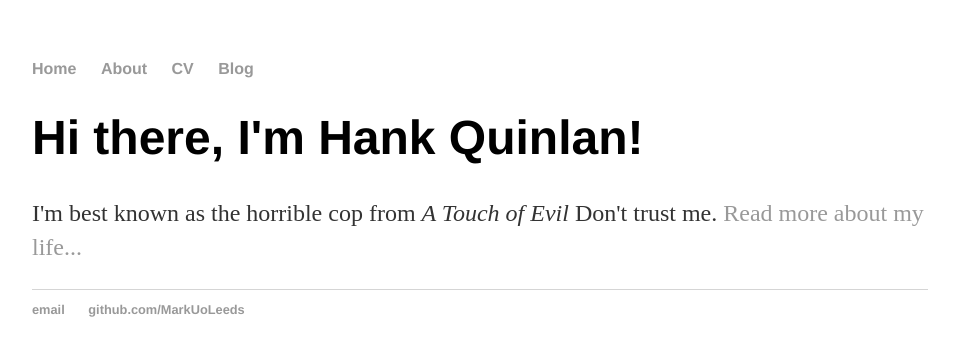
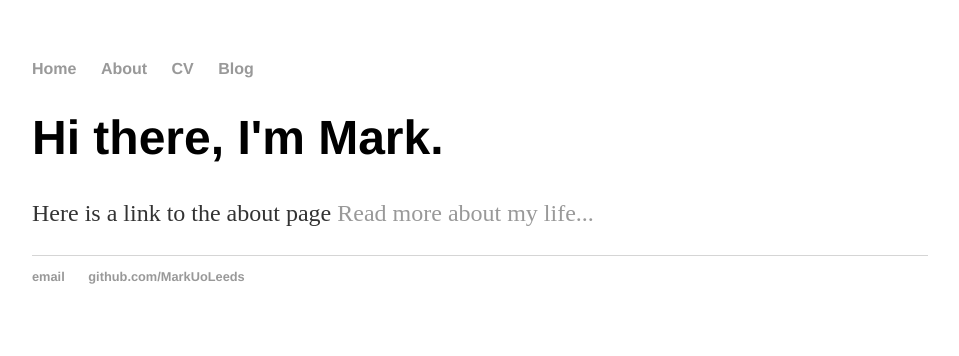
Before and after one commit to MarkUoLeeds/MarkUoLeeds.github.io, a Jekyll site: the page built from index.html, in a window 1280 px wide. Shown: the top 356 px of the page, without its empty margins (160-1119 px from the left). Built offline with Jekyll 4.4.1, drawn with Linux system fonts in a browser that asks for light colours.

Commit message:
Update index.html
remove refs to hank quinlan in index.html

```diff
--- a/index.html
+++ b/index.html
@@ -1,8 +1,8 @@
 ---
 layout: default
-title: Hank Quinlan, Horrible Cop
+title: Mark Richardson, Technical Head of CEMAC
 ---
 <div class="blurb">
-	<h1>Hi there, I'm Hank Quinlan!</h1>
-	<p>I'm best known as the horrible cop from <em>A Touch of Evil</em> Don't trust me. <a href="/about">Read more about my life...</a></p>
+	<h1>Hi there, I'm Mark.</h1>
+	<p>Here is a link to the about page <a href="/about">Read more about my life...</a></p>
 </div><!-- /.blurb -->
```
